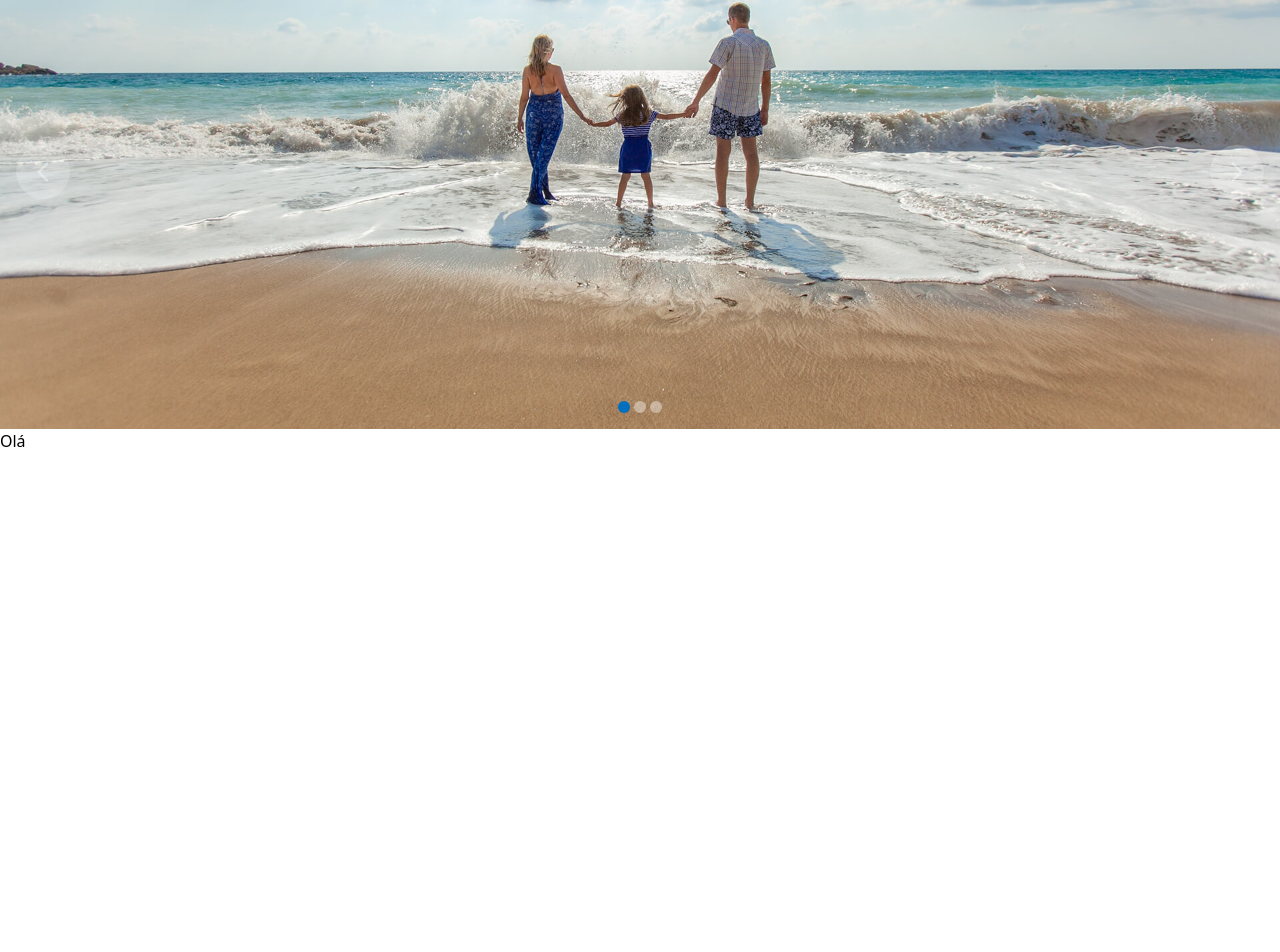
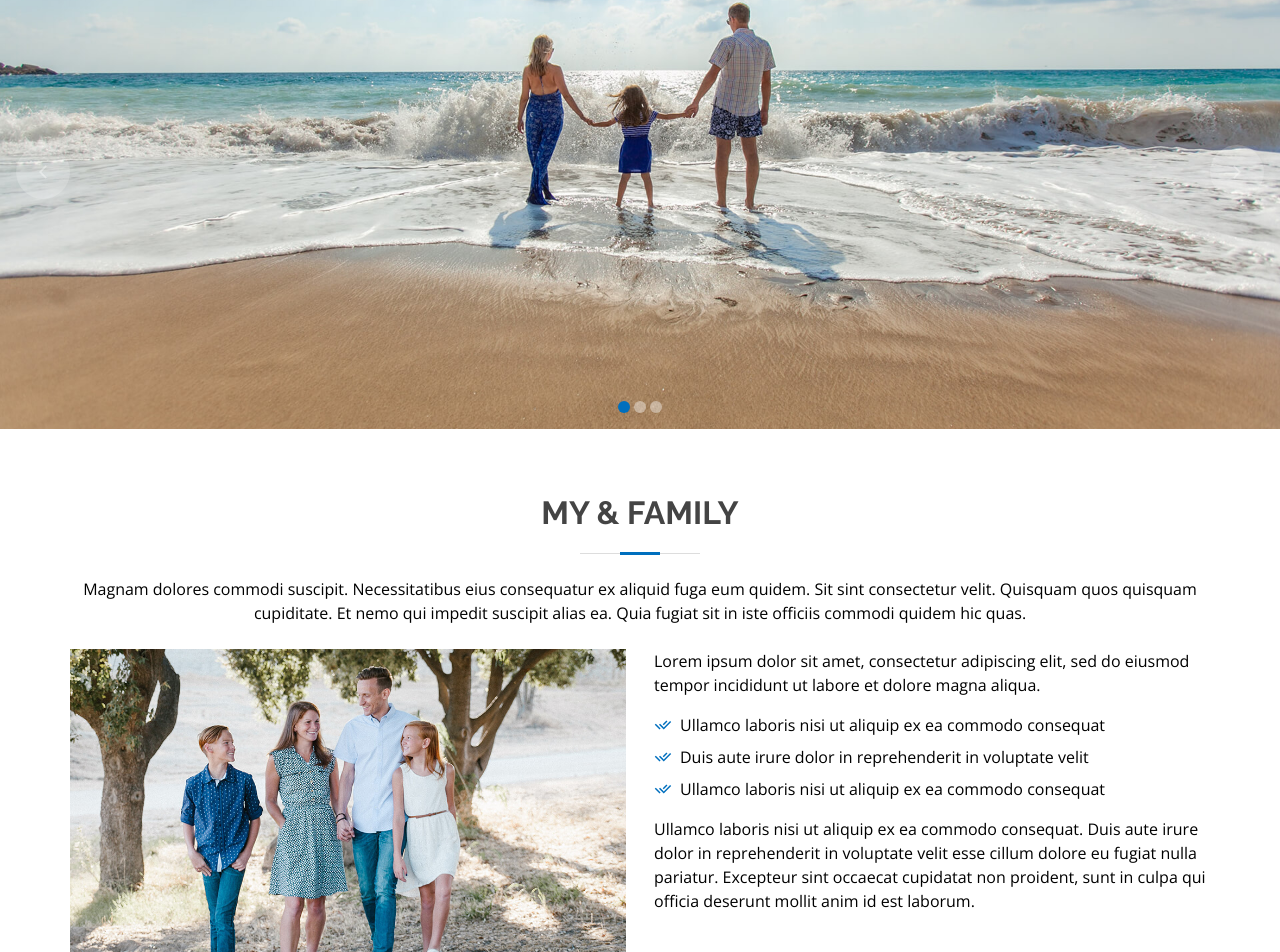
Before and after one commit to LucasBargas/projetos_tailwindcss, a React (Create React App) app in the folder me_family/: page / in a window 1280 px wide. Shown: the part 211-1163 px from the top of the page. Before the commit the page ends 800 px from the top, so only its background shows below. Built offline with nearby package versions, Linux system fonts and the light colour scheme.

Commit message:
Seção About - desenvolvida

```diff
--- /dev/null
+++ b/me_family/src/components/HomeSectionTitle/HomeSectionTitle.js
@@ -0,0 +1,13 @@
+import React from 'react';
+
+const HomeSectionTitle = ({ children }) => {
+  return (
+    <h2
+      className='relative z-[2] text-center uppercase font-bold text-font-color text-32 font-raleway after:absolute after:z-[3] after:top-16 after:left-1/2 after:w-[120px] after:h-px after:-translate-x-2/4 after:bg-light-gray before:absolute before:z-[4] before:-bottom-[18px] before:left-1/2 before:w-[40px] before:h-[3px] before:-translate-x-2/4 before:bg-sky-blue'
+    >
+    {children}
+    </h2>
+  )
+}
+
+export default HomeSectionTitle;
--- /dev/null
+++ b/me_family/src/pages/HomePage/AboutSection/AboutList/AboutList.js
@@ -0,0 +1,29 @@
+import React from 'react';
+import { RiCheckDoubleFill } from 'react-icons/ri';
+
+const AboutList = () => {
+  return (
+    <div
+      className='flex-1'
+    >
+      <p>Lorem ipsum dolor sit amet, consectetur adipiscing elit, sed do eiusmod tempor incididunt ut labore et dolore magna aliqua.</p>
+      <ul className='py-4'>
+        <li className='flex items-center gap-2 '>
+          <RiCheckDoubleFill className='text-sky-blue text-[18px]' />
+          <p>Ullamco laboris nisi ut aliquip ex ea commodo consequat</p>
+        </li>
+        <li className='flex items-center gap-2 mt-2 '>
+          <RiCheckDoubleFill className='text-sky-blue text-[18px]' />
+          <p>Duis aute irure dolor in reprehenderit in voluptate velit</p>
+        </li>
+        <li className='flex items-center gap-2 mt-2 '>
+          <RiCheckDoubleFill className='text-sky-blue text-[18px]' />
+          <p>Ullamco laboris nisi ut aliquip ex ea commodo consequat</p>
+        </li>
+      </ul>
+      <p>Ullamco laboris nisi ut aliquip ex ea commodo consequat. Duis aute irure dolor in reprehenderit in voluptate velit esse cillum dolore eu fugiat nulla pariatur. Excepteur sint occaecat cupidatat non proident, sunt in culpa qui officia deserunt mollit anim id est laborum.</p>
+    </div>
+  )
+}
+
+export default AboutList;
--- /dev/null
+++ b/me_family/src/pages/HomePage/AboutSection/AboutSection.js
@@ -0,0 +1,26 @@
+import React from 'react';
+import HomeSectionTitle from '../../../components/HomeSectionTitle/HomeSectionTitle';
+import AboutList from './AboutList/AboutList';
+import aboutImage from '../../../assets/images/about.jpg'
+
+const AboutSection = () => {
+  return (
+    <section className='app-space py-15 font-open-sans'>
+      <div className='app-container'>
+        <HomeSectionTitle>My & Family</HomeSectionTitle>
+        <div className='text-center pt-10 pb-6'>
+          <p>Magnam dolores commodi suscipit. Necessitatibus eius consequatur ex aliquid fuga eum quidem. Sit sint consectetur velit. Quisquam quos quisquam cupiditate. Et nemo qui impedit suscipit alias ea. Quia fugiat sit in iste officiis commodi quidem hic quas.</p>
+        </div>
+
+        <div className='flex flex-col lg:flex-row gap-7'>
+          <figure className='flex-1'>
+            <img className='block' src={aboutImage} alt="About Img" />
+          </figure>
+          <AboutList />
+        </div>
+      </div>
+    </section>
+  )
+}
+
+export default AboutSection;
--- a/me_family/src/pages/HomePage/HomePage.js
+++ b/me_family/src/pages/HomePage/HomePage.js
@@ -1,11 +1,12 @@
 import React from 'react';
+import AboutSection from './AboutSection/AboutSection';
 import InitialSlider from './InitialSlider/InitialSlider';
 
 const HomePage = () => {
   return (
     <>
       <InitialSlider />
-      <p>Olá</p>
+      <AboutSection />
     </>
   )
 }
--- a/me_family/tailwind.config.js
+++ b/me_family/tailwind.config.js
@@ -17,10 +17,15 @@ module.exports = {
         '1320': '1320px',
       },
 
+      spacing: {
+        '15': '60px'
+      },
+
       colors: {
+        'light-gray': '#dddddd',
         'dark-blue': '#24325d',
         'sky-blue': '#006fbe',
-        'text-color': '#444444',
+        'font-color': '#444444',
         'menu-mobile': 'rgba(22, 30, 56, 0.9)',
         'slider-btn': 'rgba(255, 255, 255, .4)',
         'slider-btn-opacity': 'rgba(255, 255, 255, .2)'
@@ -45,6 +50,10 @@ module.exports = {
       'poppins': 'Poppins, sans-serif',
       'open-sans': 'Open Sans, sans-serif',
     },
+
+    fontSize: {
+      '32': '32px'
+    }
   },
   plugins: [],
 }
```
Also changed, not shown: me_family/src/assets/images/about.jpg (added).
